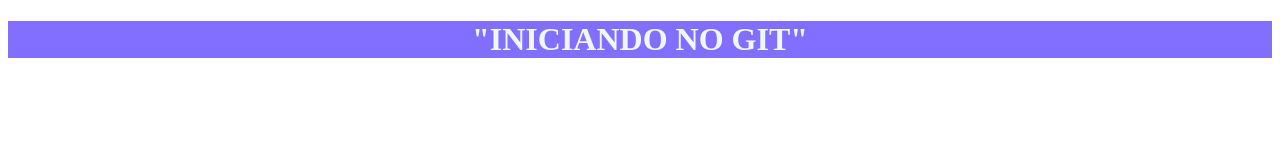
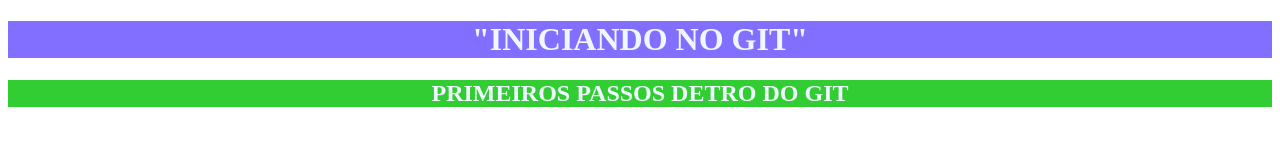
Before and after one commit to luciano-vtn/MD_GIT, a plain HTML site: page index.html in a window 1280 px wide. Drawn offline with Linux system fonts and the light colour scheme.

Commit message:
atualindo

```diff
--- a/index.html
+++ b/index.html
@@ -8,6 +8,7 @@
 
     <body>
     	<h1 class="title">"INICIANDO NO GIT"</h1>
+    	<h2 class="sub_title"> PRIMEIROS PASSOS DETRO DO GIT</h2>
 
     </body>
 </html>
--- a/style.css
+++ b/style.css
@@ -2,5 +2,10 @@
 	background: #836FFF;
 	color: #F0F8FF;
 	text-align: center;
+}
 
+.sub_title {
+	background: #32CD32;
+	color: #F0F8FF;
+	text-align: center;
 }
```
